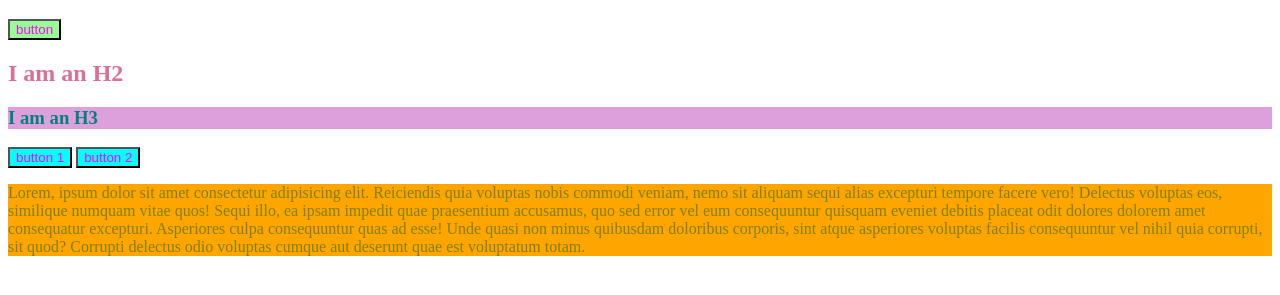
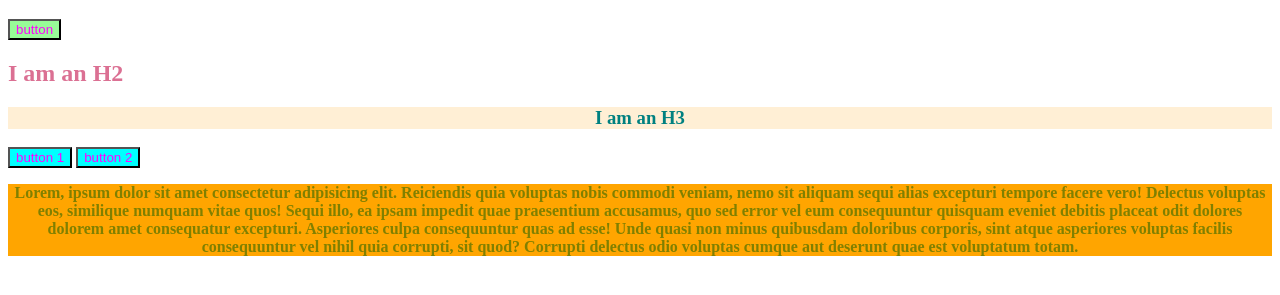
Before and after one commit to PeterPan2151/The-Web-Developer-Bootcamp-2025, a plain HTML site: page CSS/index.html in a window 1280 px wide. Shown: the part 61-356 px from the top of the page. Drawn offline with Linux system fonts and the light colour scheme.

Commit message:
Add files via upload

```diff
--- a/CSS/style.css
+++ b/CSS/style.css
@@ -1,6 +1,7 @@
 h3 {
     color: teal;
-    background-color: plum;
+    text-align: center;
+    background-color: papayawhip;
 }
 
 button {
@@ -9,6 +10,8 @@ button {
 }
 
 p {
+    text-align: center;
+    font-weight: bold;
     color: olive;
     background: orange;
 }
```
